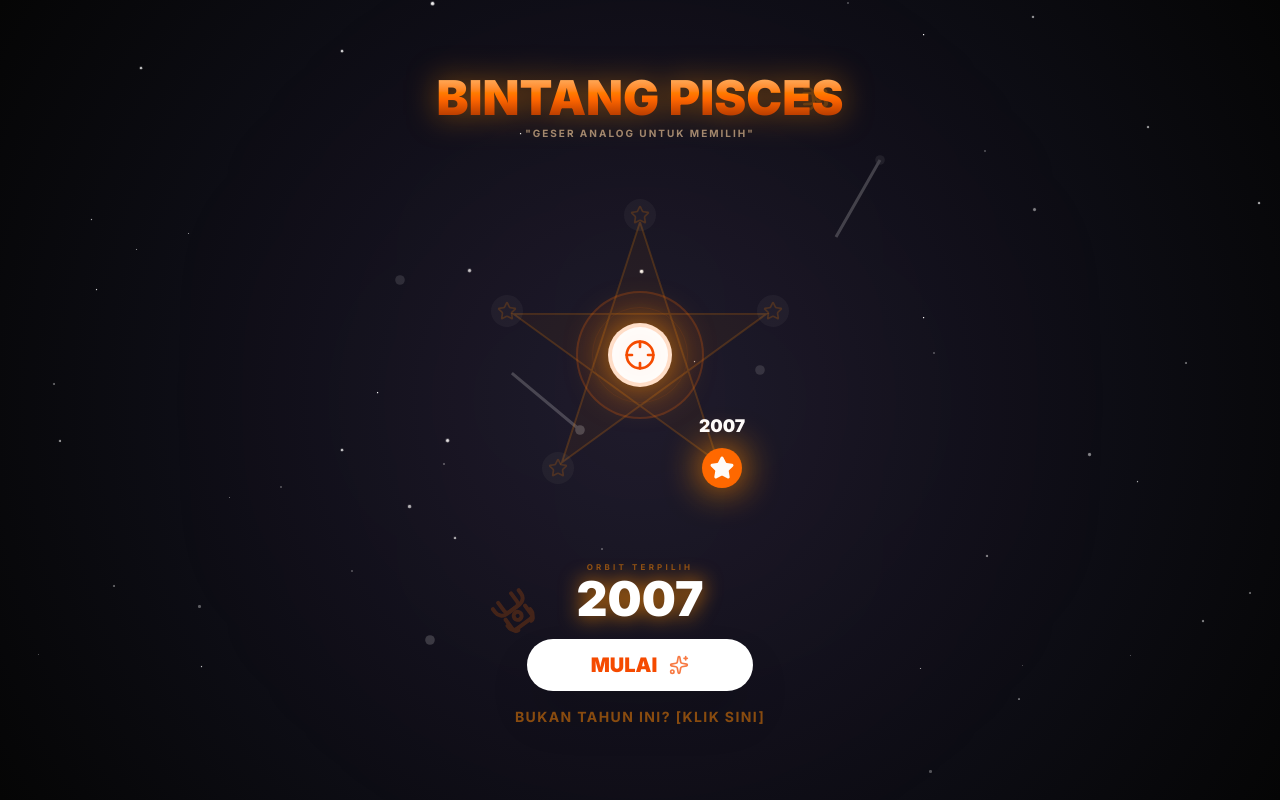
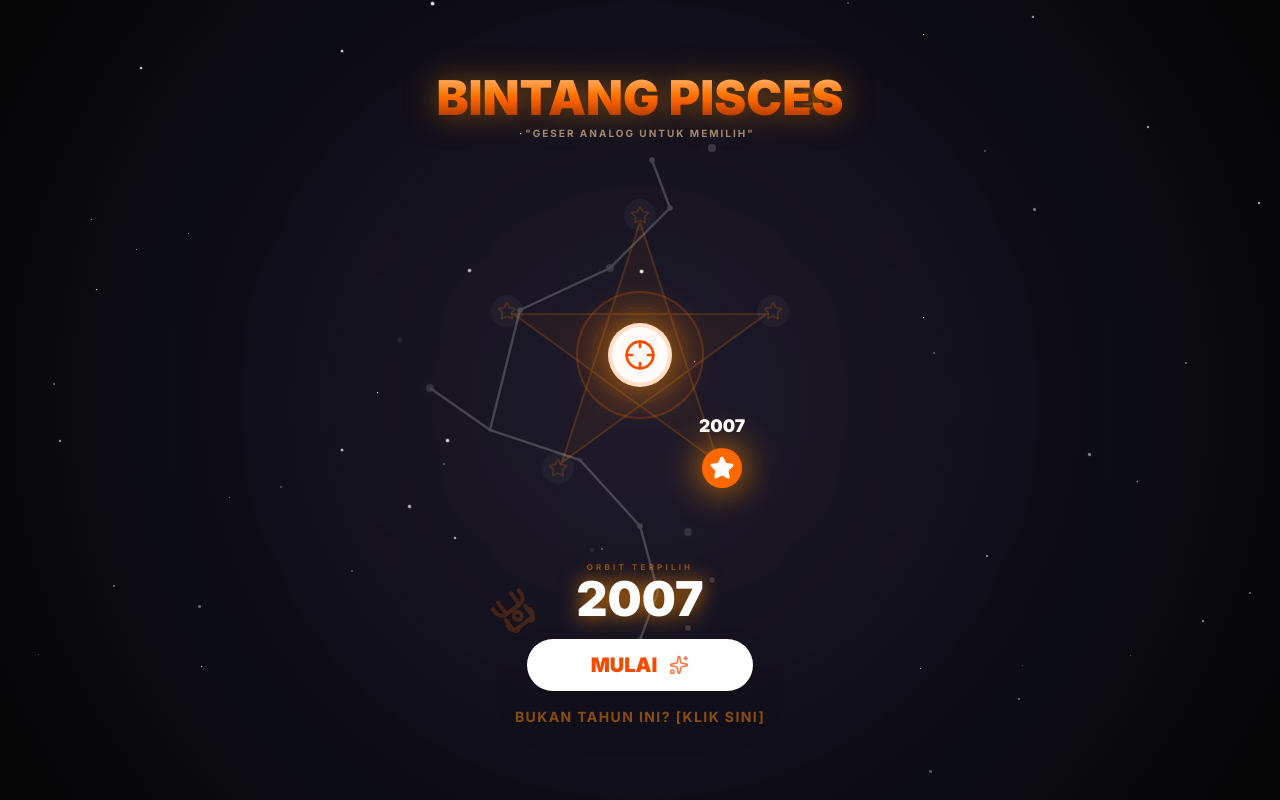
Before and after one commit to M-Ferdy-Nurdianto/Nae-Birthday, a React (Vite) app: page / in a window 1280 px wide. Built offline with nearby package versions, Linux system fonts and the light colour scheme; a web font is replaced by a local one.

Commit message:
Refine Pisces constellation background

```diff
--- a/src/App.jsx
+++ b/src/App.jsx
@@ -36,28 +36,37 @@ function App() {
         <div className="absolute inset-0 opacity-20 pointer-events-none flex items-center justify-center">
           <svg width="800" height="800" viewBox="0 0 100 100" className="w-[80vw] h-[80vw] max-w-[600px] max-h-[600px]">
             <motion.path
-              d="M 90 10 L 70 45 L 40 55 L 15 90 M 40 55 L 10 30"
+              d="M 50 90 L 53 82 L 50 71 L 40 60 L 25 55 L 15 48 M 25 55 L 30 35 L 45 28 L 55 18 L 52 10"
               stroke="white"
-              strokeWidth="0.5"
+              strokeWidth="0.4"
               fill="none"
-              strokeDasharray="2 2"
+              strokeDasharray="2 3"
               initial={{ pathLength: 0 }}
               animate={{ pathLength: 1 }}
-              transition={{ duration: 5, repeat: Infinity, ease: "linear" }}
+              transition={{ duration: 7, repeat: Infinity, ease: "easeInOut" }}
             />
-            {/* Constellation Stars */}
+            {/* Constellation Stars - Circlet of Pisces */}
             {[
-              {x: 90, y: 10}, {x: 70, y: 45}, {x: 40, y: 55},
-              {x: 15, y: 90}, {x: 10, y: 30}
+              {x: 50, y: 90}, {x: 58, y: 88}, {x: 62, y: 80}, {x: 58, y: 72}, {x: 50, y: 71}, {x: 42, y: 75}, {x: 43, y: 85},
+              // Cord
+              {x: 40, y: 60}, {x: 25, y: 55},
+              // Top Arm
+              {x: 15, y: 48}, {x: 10, y: 40},
+              // Right Arm
+              {x: 30, y: 35}, {x: 45, y: 28}, {x: 55, y: 18}, {x: 52, y: 10}, {x: 62, y: 8}
             ].map((p, i) => (
               <motion.circle
                 key={i}
                 cx={p.x}
                 cy={p.y}
-                r="0.8"
+                r={i % 3 === 0 ? "0.6" : "0.4"}
                 fill="white"
-                animate={{ opacity: [0.2, 1, 0.2] }}
-                transition={{ duration: 3, repeat: Infinity, delay: i * 0.5 }}
+                className="drop-shadow-[0_0_2px_white]"
+                animate={{
+                  opacity: [0.3, 1, 0.3],
+                  scale: [1, 1.2, 1]
+                }}
+                transition={{ duration: 3 + (i % 2), repeat: Infinity, delay: i * 0.3 }}
               />
             ))}
           </svg>
```
